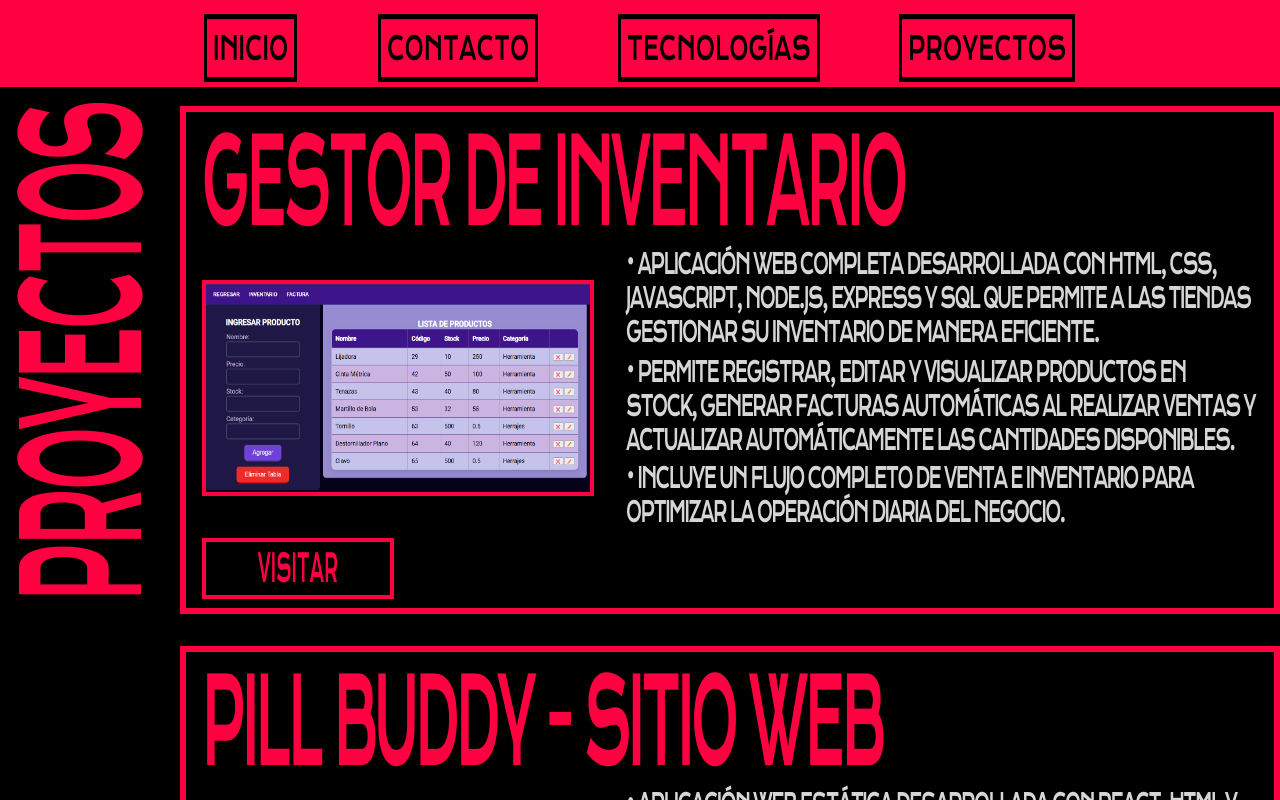
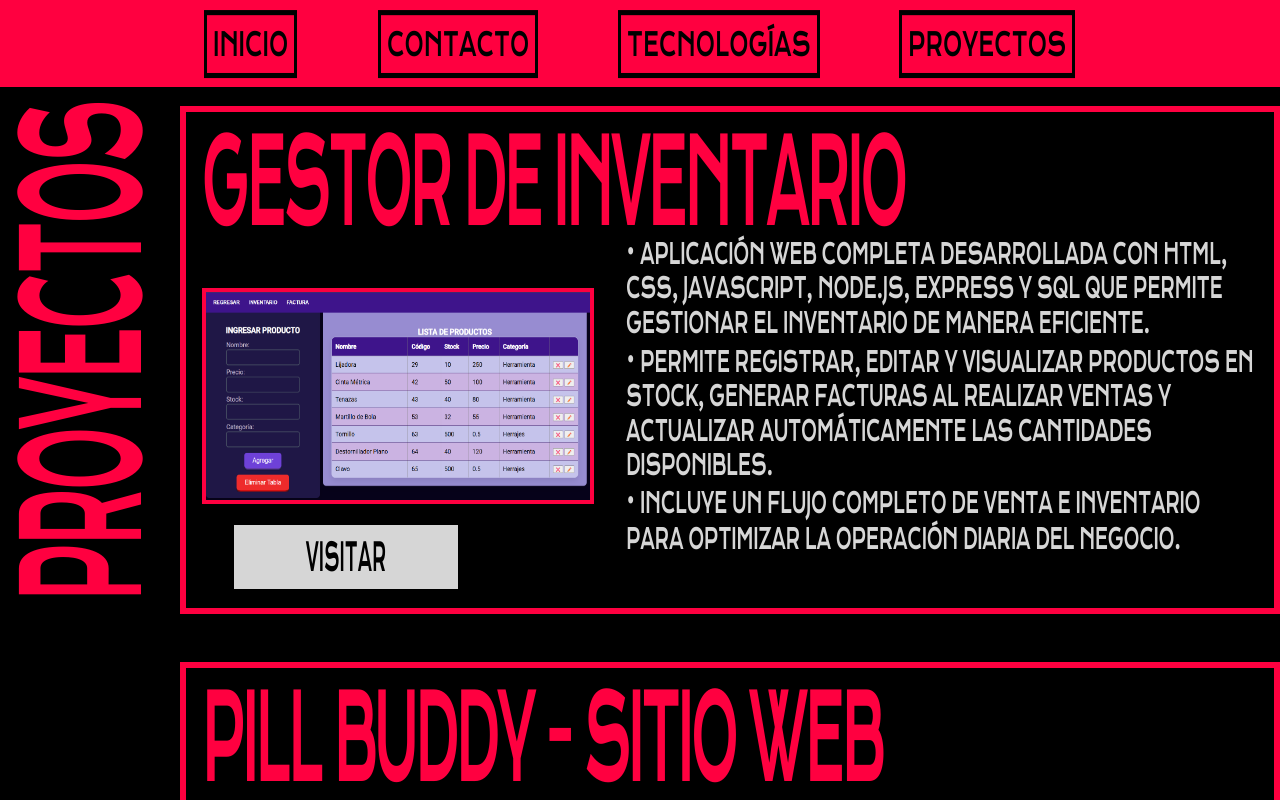
Before and after one commit to carlosegueda/portfolio, a React (Vite) app in the folder frontend/: page /projects in a window 1280 px wide. Shown: the top 800 px of the page. Built offline with nearby package versions, Linux system fonts and the light colour scheme.

Commit message:
links agregados

```diff
--- a/frontend/src/css/index.css
+++ b/frontend/src/css/index.css
@@ -61,6 +61,7 @@ body {
   color: var(--colormain);
   text-decoration: none;
   margin: 0;
+  margin-bottom: 0.25rem;
   z-index: 1000;
   font-size: 0.6rem;
   transform: scaleY(1.7);
@@ -174,7 +175,7 @@ body {
   width: 40rem;
   gap: none;
   height: auto;
-  margin-top: 2.4rem;
+  margin-top: 2.6rem;
 
   /*background: linear-gradient(to top, var(--colormain), var(--colorsec));*/
 }
@@ -324,13 +325,6 @@ h5 {
   transform: scaley(2);
 }
 
-.part2 {
-  border: 5px solid var(--colorsec);
-  width: 40rem;
-  display: flex;
-  height: 9rem;
-}
-
 h4 {
   color: var(--colormain);
   font-size: 0.7rem;
@@ -439,3 +433,12 @@ h4 {
   height: 4.5rem;
   width: 8rem;
 }
+
+.part2 {
+  border: 5px solid var(--colorsec);
+  width: 40rem;
+  display: flex;
+  height: 16rem;
+  margin-bottom: 0.4rem;
+  margin-top: 0.4rem;
+}
--- a/frontend/src/css/projects.css
+++ b/frontend/src/css/projects.css
@@ -56,6 +56,7 @@ body {
   padding: 0.5rem;
   width: 33rem;
   height: 14.5rem;
+  margin-bottom: 0.5rem;
   border: 6px solid var(--colorsec);
   display: flex;
   flex-direction: column;
@@ -79,7 +80,7 @@ body {
 .infoProy p {
   text-align: start;
   font-size: 0.5rem;
-  letter-spacing: -0.05rem;
+  letter-spacing: -0.01rem;
   line-height: 0.6rem;
   transform: scaleY(1.8);
   color: var(--colorter);
@@ -100,23 +101,83 @@ body {
   width: 100%;
   height: 10%;
 }
-.links button{
-    background-color: var(--colormain);
-    border: 4px solid var(--colorsec);
-    width:  6rem;
+.links button {
+  background-color: var(--colorter);
+  border: none;
+  width: 7rem;
+  height: 2rem;
+  margin-left: 1rem;
+  margin-bottom: 0.7rem;
   cursor: pointer;
+  transition: all 0.3s ease;
 }
 
-.links button h3{
+.links button:hover {
+  background-color: var(--colorsec);
+  border: none;
+}
+
+.links button h3 {
   font-family: "Krona One", sans-serif;
-    color: var(--colorsec);
+  color: var(--colormain);
   transform: scaleY(2.5);
 }
 
-.proyecto1 h1,.proyecto2 h1,.proyecto3 h1 {
+.proyecto1 h1,
+.proyecto2 h1,
+.proyecto3 h1 {
   font-size: 1.5rem;
   letter-spacing: -0.1rem;
-  margin: 0.5rem 0 0.5rem 0;
+  margin: 0.5rem 0 1rem 0;
   transform: scaleY(2.5);
+}
 
+.panelWp {
+  border: 5px solid var(--colorsec);
+  width: 10rem;
+  display: flex;
+  align-items: center;
+  justify-content: center;
+  flex-direction: column;
+  height: 15rem;
+  margin-bottom: 0.4rem;
+  margin-top: 3.5rem;
 }
+
+.whatsapp {
+  background-color: var(--colorter);
+  border: none;
+  width: 7rem;
+  height: 2rem;
+  cursor: pointer;
+  transition: all 0.3s ease;
+}
+
+.whatsapp:hover {
+  background-color: var(--colorsec);
+  border: none;
+}
+
+.infoWp button h3 {
+  font-family: "Krona One", sans-serif;
+  color: var(--colormain);
+  transform: scaleY(2.5);
+}
+
+.panelWp h2{
+  font-size: 0.6rem;
+  color: var(--colorter);
+  margin: 0;
+  margin-bottom: 0.3rem;
+  font-weight: 900;
+  transform: scaleY(2);
+}
+
+.qr{
+  margin-bottom: 0.5rem;
+  margin-top: 0.5rem;
+}
+.qr img{
+  border: 5px solid var(--colorsec);
+  height: 7rem;
+}
--- a/frontend/src/css/tecnos.css
+++ b/frontend/src/css/tecnos.css
@@ -29,6 +29,7 @@ body {
   -moz-user-select: none; /* Firefox */
   -ms-user-select: none; /* IE/Edge viejo */
   user-select: none;
+  margin-top: 0.3rem;
 }
 
 .tituloTecno {
--- a/frontend/src/paginas/App.jsx
+++ b/frontend/src/paginas/App.jsx
@@ -5,6 +5,7 @@ import PaginaInicio from "./inicio.jsx"
 import PaginaContacto from "./contact.jsx"
 import PaginaTecnologias from "./tecnos.jsx"
 import PaginaProyectos from "./projects.jsx"
+import PaginaWhatsapp from "./whatsapp.jsx";
 
 function App() {
   //AQUI EDITO MI HTML
@@ -15,6 +16,7 @@ function App() {
         <Route path="/contact" element={<PaginaContacto />} />
         <Route path="/tecnos" element={<PaginaTecnologias />} />
         <Route path="/projects" element={<PaginaProyectos />} />
+        <Route path="/whatsapp" element={<PaginaWhatsapp />} />
       </Routes>
 
     </>
--- a/frontend/src/paginas/contact.jsx
+++ b/frontend/src/paginas/contact.jsx
@@ -10,7 +10,7 @@ export default function PaginaContacto() {
     "https://github.com/carlosegueda",
     "https://www.linkedin.com/in/carlos-osegueda-b9974337a",
     "/whatsapp",
-    "/gmail",
+    "https://mail.google.com/mail/?view=cm&fs=1&to=carlosegueda2002@gmail.com&su=Contacto&body=Hola%2C%20te%20escribo%20desde%20tu%20portfolio.",
   ];
   const imagenesList = ["git.png", "lkdn.png", "wa.png", "gmail.png"];
 
--- a/frontend/src/paginas/inicio.jsx
+++ b/frontend/src/paginas/inicio.jsx
@@ -70,7 +70,6 @@ export default function PaginaInicio() {
             </div>
           </div>
         </div>
-        <hr />
         <div className="part2"></div>
       </div>
     </>
--- a/frontend/src/paginas/projects.jsx
+++ b/frontend/src/paginas/projects.jsx
@@ -18,10 +18,10 @@ export default function PaginaProyectos() {
               <img src="inventory.png" onClick={() => window.open("https://github.com/carlosegueda/inventory_manager", "_blank")}/>{" "}
               <p>
                 • APLICACIÓN WEB COMPLETA DESARROLLADA CON HTML, CSS,
-                JAVASCRIPT, NODE.JS, EXPRESS Y SQL QUE PERMITE A LAS TIENDAS
-                GESTIONAR SU INVENTARIO DE MANERA EFICIENTE.
+                JAVASCRIPT, NODE.JS, EXPRESS Y SQL QUE PERMITE
+                GESTIONAR EL INVENTARIO DE MANERA EFICIENTE.
                 <span class="espacio"></span>• PERMITE REGISTRAR, EDITAR Y
-                VISUALIZAR PRODUCTOS EN STOCK, GENERAR FACTURAS AUTOMÁTICAS AL
+                VISUALIZAR PRODUCTOS EN STOCK, GENERAR FACTURAS AL
                 REALIZAR VENTAS Y ACTUALIZAR AUTOMÁTICAMENTE LAS CANTIDADES
                 DISPONIBLES.
                 <span class="espacio"></span>• INCLUYE UN FLUJO COMPLETO DE
@@ -51,7 +51,7 @@ export default function PaginaProyectos() {
               </p>
             </div>
             <div className="links">
-              <button>
+              <button className="visitar" onClick={() => window.open("https://pill-buddy.netlify.app", "_blank")}>
                 <h3>VISITAR</h3>
               </button>
             </div>
--- /dev/null
+++ b/frontend/src/paginas/whatsapp.jsx
@@ -0,0 +1,19 @@
+import { useState } from "react";
+import Navbar from "../componentes/Navbar";
+import "../css/projects.css";
+
+export default function PaginaWhatsapp() {
+  return (
+    <>
+      <Navbar />
+      <div className="panelWp">
+        <h2>CARLOS OSEGUEDA</h2>
+        <h2>+504 8738-1209</h2>
+        <div className="qr"> <img src="whatsapp.png" /></div>
+        <div className="infoWp">
+            <button className="whatsapp" onClick={() => window.open("https://wa.link/n8nsi3", "_blank")}><h3>CONTACTAR</h3></button>
+        </div>
+      </div>
+    </>
+  );
+}
```
Also changed, not shown: frontend/public/whatsapp.png (added). Lines whose indentation alone changed are shown as unchanged.
